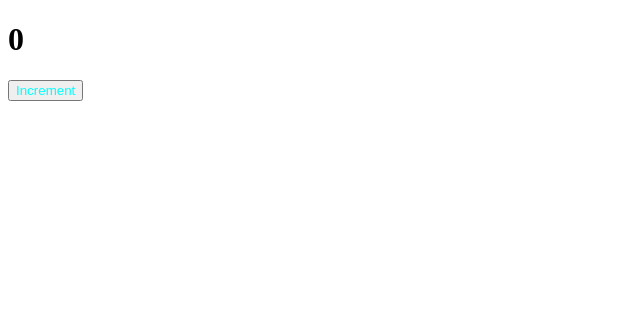
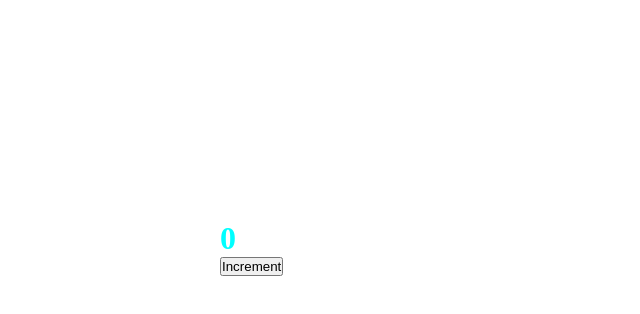
Before and after one commit to Artemonaaa/production-project, a React app: page / in a window 1280 px wide. Shown: the top 314 px of the page, without its empty margins (0-640 px from the left). Built offline with nearby package versions, Linux system fonts and the light colour scheme.

Commit message:
Add css and scss module

```diff
--- a/package.json
+++ b/package.json
@@ -23,6 +23,7 @@
     "@types/webpack-dev-server": "^4.7.2",
     "css-loader": "^6.6.0",
     "html-webpack-plugin": "^5.5.0",
+    "mini-css-extract-plugin": "^2.5.3",
     "sass": "^1.49.9",
     "sass-loader": "^12.6.0",
     "style-loader": "^3.3.1",
--- /dev/null
+++ b/src/App.tsx
@@ -0,0 +1,12 @@
+import { Counter } from "./components/Counter";
+import "./index.scss";
+
+const App = () => {
+  return (
+    <div className="app">
+      <Counter />
+    </div>
+  );
+};
+
+export default App;
--- /dev/null
+++ b/src/components/Counter.module.scss
@@ -0,0 +1,4 @@
+.btn {
+  color: aqua;
+  padding: 20px;
+}
--- a/src/components/Counter.scss
+++ /dev/null
@@ -1,3 +0,0 @@
-button {
-  color: aqua;
-}
--- a/src/components/Counter.tsx
+++ b/src/components/Counter.tsx
@@ -1,15 +1,14 @@
-import { useState } from "react"
+import { useState } from "react";
 
-import "./Counter.scss"
+import classes from "./Counter.module.scss";
 
 export const Counter = () => {
   const [count, setCount] = useState(0);
 
-
   return (
-    <div>
+    <div className={classes.btn}>
       <h1>{count}</h1>
       <button onClick={() => setCount(count + 1)}>Increment</button>
     </div>
-  )
-}
+  );
+};
--- /dev/null
+++ b/src/index.scss
@@ -0,0 +1,9 @@
+* {
+  margin: 0;
+  padding: 0;
+  box-sizing: border-box;
+}
+
+.app {
+  padding: 200px;
+}
--- a/src/index.tsx
+++ b/src/index.tsx
@@ -1,4 +1,4 @@
 import { render } from "react-dom";
-import { Counter } from "./components/Counter";
+import App from "./App";
 
-render(<div><Counter /></div>, document.getElementById("root"))
+render(<App />, document.getElementById("root"));
```
Also changed, not shown: src/global.d.ts (added, +7 -0 lines), 4 other files (tests, documents, lock files or other folders).
